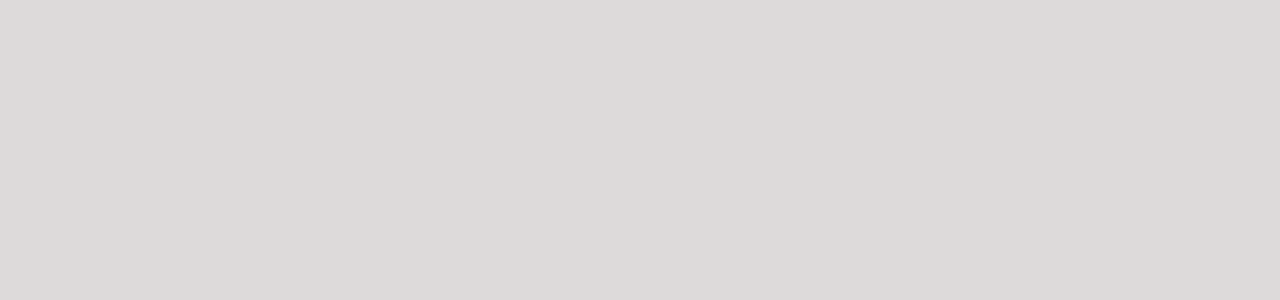
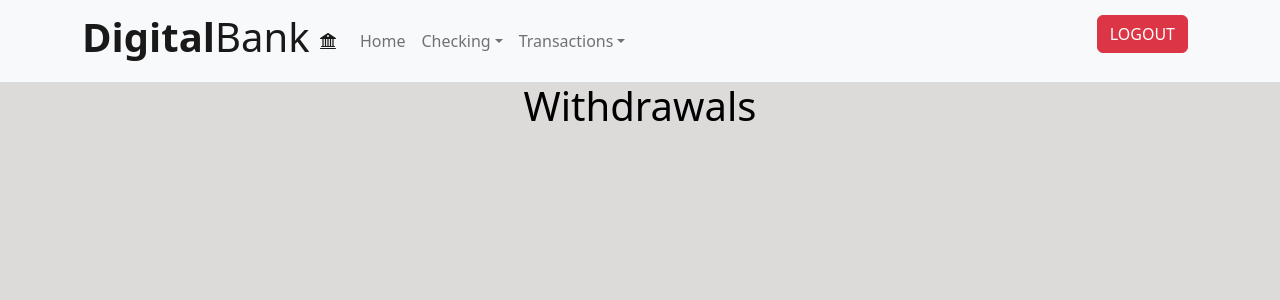
Before and after one commit to mariaefOT/digital-bank-upcamp, a React (Create React App) app: page /withdrawals in a window 1280 px wide. Before the commit this address had no page. Shown: the top 300 px of the page. Built offline with nearby package versions, Linux system fonts and the light colour scheme.

Commit message:
Views and navigation

```diff
--- a/src/App.js
+++ b/src/App.js
@@ -4,6 +4,8 @@ import CreateCheckingView from './pages/CreateCheckingView';
 import LoginView from './pages/LoginView';
 import NavbarLayout from './components/NavbarLayout';
 import SignUpView from './pages/SignUpView';
+import WithdrawalsView from './pages/WithdrawalsView';
+import DepositsView from './pages/DepositsView';
 import 'bootstrap/dist/css/bootstrap.min.css' ;
 import './CSS/App.css';
 import {
@@ -13,6 +15,7 @@ import {
   Link,
   Routes
 } from "react-router-dom";
+
 
 const App = () => {
   return (
@@ -24,6 +27,8 @@ const App = () => {
                 <Route path="/home" element={<Home />}/>
                 <Route path="/viewChecking" element={<CheckingView />}/>
                 <Route path="/createChecking" element={<CreateCheckingView />}/>
+                <Route path="/deposits" element={<DepositsView />}/>
+                <Route path="/withdrawals" element={<WithdrawalsView />}/>
               </Route>
               <Route path="/" element={<LoginView />}/>
               <Route path="/user/register" element={<SignUpView />}/>
--- a/src/components/NavigationBar.js
+++ b/src/components/NavigationBar.js
@@ -10,7 +10,7 @@ const NavigationBar = () => {
     return (
         <Navbar bg="light" expand="lg">
           <Container>
-            <Navbar.Brand as={Link} to="/"><Logo /></Navbar.Brand>
+            <Navbar.Brand as={Link} to="/home"><Logo /></Navbar.Brand>
             <Navbar.Toggle aria-controls="basic-navbar-nav" />
             <Navbar.Collapse id="basic-navbar-nav">
               <Nav className="me-auto">
@@ -18,6 +18,10 @@ const NavigationBar = () => {
                 <NavDropdown title="Checking" id="basic-nav-dropdown">
                   <NavDropdown.Item as={Link} to="/viewChecking">Checking Accounts</NavDropdown.Item>
                   <NavDropdown.Item as={Link} to="/createChecking">Create Checking Accounts</NavDropdown.Item>
+                </NavDropdown>
+                <NavDropdown title="Transactions" id="basic-nav-dropdown">
+                  <NavDropdown.Item as={Link} to="/deposits">Deposit</NavDropdown.Item>
+                  <NavDropdown.Item as={Link} to="/withdrawals">Withdraw</NavDropdown.Item>
                 </NavDropdown>
               </Nav>
             </Navbar.Collapse>
--- /dev/null
+++ b/src/pages/DepositsView.js
@@ -0,0 +1,10 @@
+
+const DepositsView = () => {
+    return(
+        <div>
+            <h1>Deposits</h1>
+        </div>
+    )
+}
+
+export default DepositsView;
--- /dev/null
+++ b/src/pages/WithdrawalsView.js
@@ -0,0 +1,10 @@
+
+const WithdrawalsView = () => {
+    return(
+        <div>
+            <h1>Withdrawals</h1>
+        </div>
+    )
+}
+
+export default WithdrawalsView;
```
